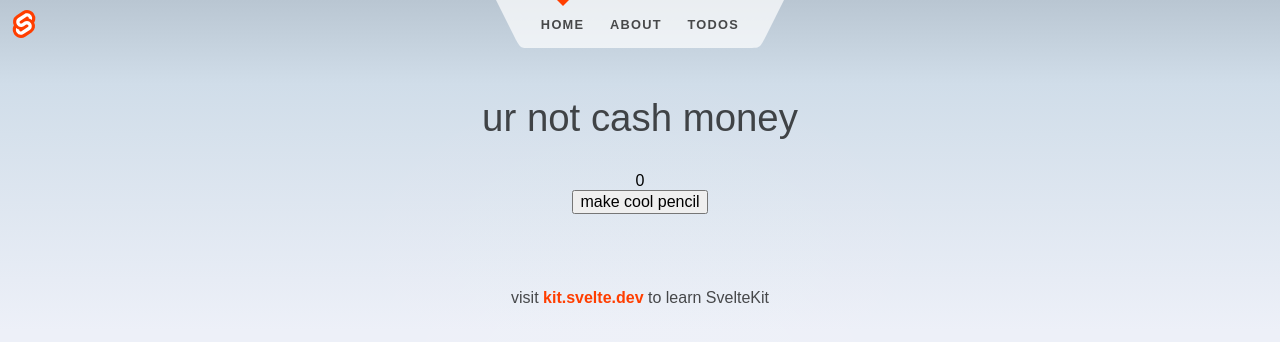
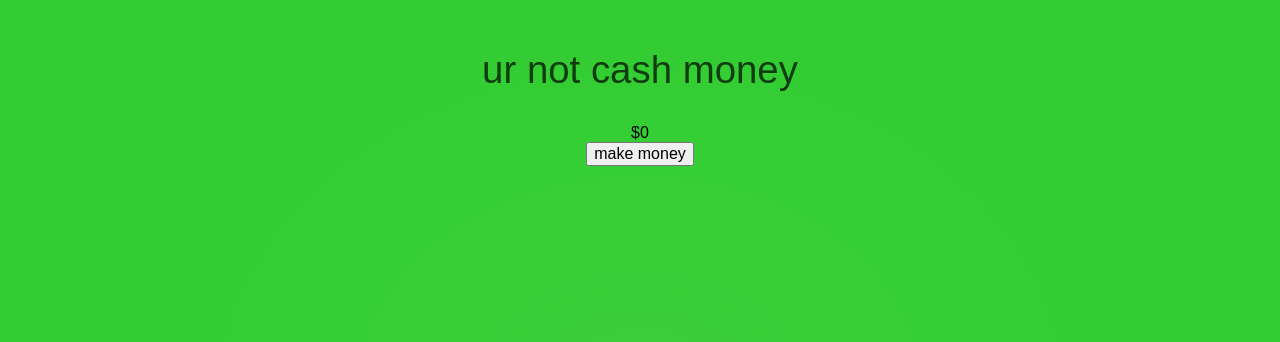
Before and after one commit to ebtrinh/myapp, a SvelteKit app: page / in a window 1280 px wide. Shown: the top 342 px of the page. Built offline with nearby package versions, Linux system fonts and the light colour scheme.

Commit message:
making money

```diff
--- a/src/app.css
+++ b/src/app.css
@@ -19,13 +19,8 @@
 body {
 	min-height: 100vh;
 	margin: 0;
-	background-color: var(--primary-color);
-	background: linear-gradient(
-		180deg,
-		var(--primary-color) 0%,
-		var(--secondary-color) 10.45%,
-		var(--tertiary-color) 41.35%
-	);
+	background-color: limegreen;
+
 }
 
 body::before {
--- a/src/routes/+layout.svelte
+++ b/src/routes/+layout.svelte
@@ -3,15 +3,13 @@
 	import '../app.css';
 </script>
 
-<Header />
+
 
 <main>
 	<slot />
 </main>
 
-<footer>
-	<p>visit <a href="https://kit.svelte.dev">kit.svelte.dev</a> to learn SvelteKit</p>
-</footer>
+
 
 <style>
 	main {
--- a/src/routes/+page.svelte
+++ b/src/routes/+page.svelte
@@ -8,10 +8,16 @@
 
 
 <section>
+	{#if pencils >= 10}
+	<h1>a baby could earn more</h1>
+	{:else}
 	<h1>ur not cash money</h1>
-	{pencils}
+	{/if}
+
+
+	${pencils}
 	<button on:click={makePencil}>
-	make cool pencil
+	make money
 	</button>
 </section>
 
```
